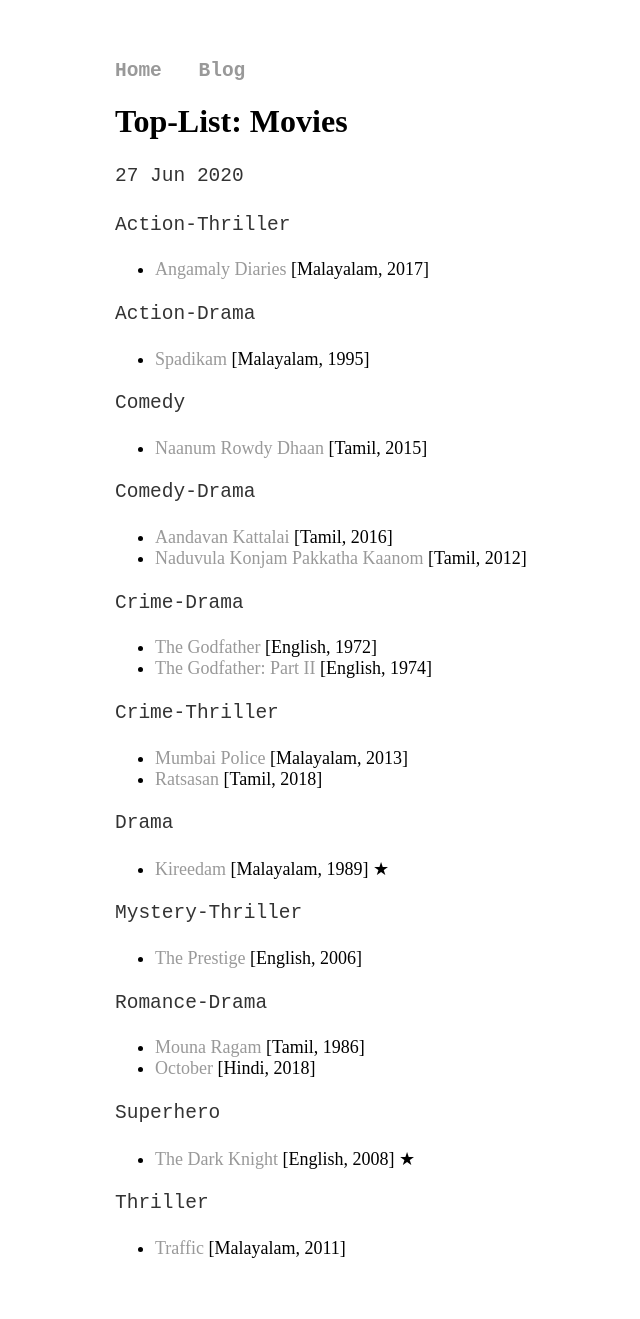
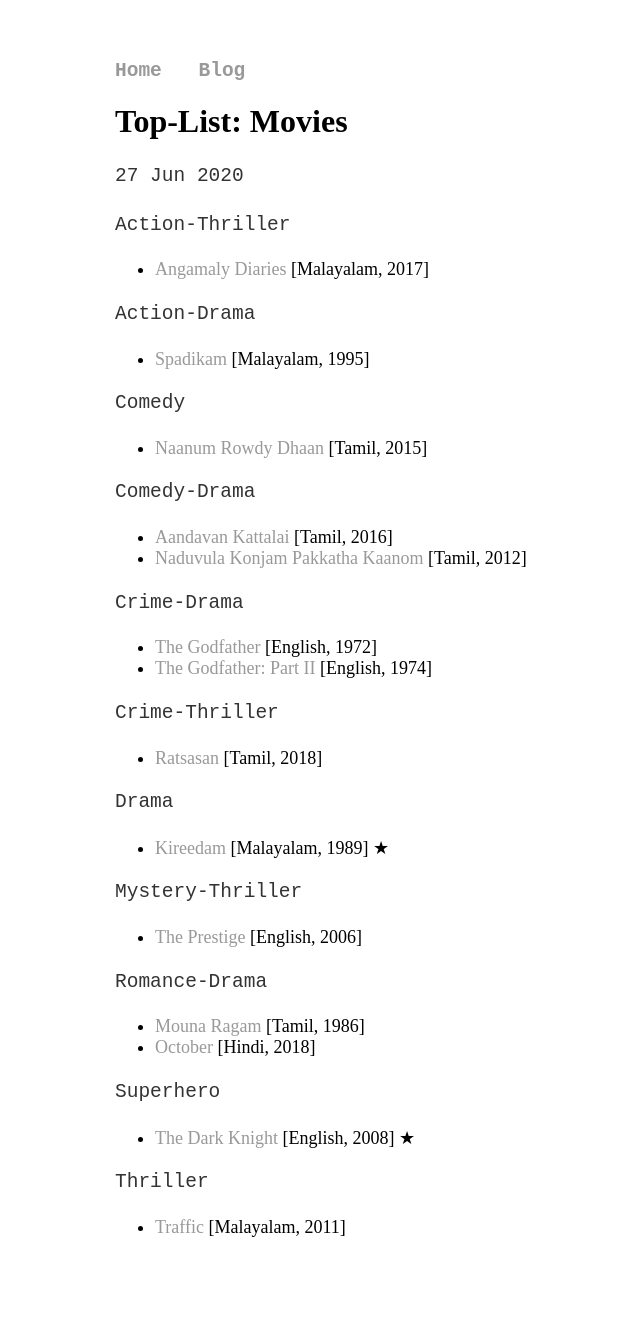
Before and after one commit to joe019/joe019.github.io, a Jekyll site: the page built from _posts/2020-06-27-movies.md, in a window 1280 px wide. Shown: the whole page, without its empty margins (45-685 px from the left). Built offline with Jekyll 4.4.1, drawn with Linux system fonts in a browser that asks for light colours; after the commit the page ends 1298 px from its top, so only the background shows below that.

Commit message:
Removed Mumbai Police

```diff
--- a/_posts/2020-06-27-movies.md
+++ b/_posts/2020-06-27-movies.md
@@ -22,7 +22,6 @@
 * [The Godfather: Part II](https://www.primevideo.com/detail/0M29QHEWWF4FRHWY7WUQ4M0RVF) [English, 1974]
 
 Crime-Thriller
-* [Mumbai Police](https://www.hotstar.com/in/movies/mumbai-police/1000081082) [Malayalam, 2013]
 * [Ratsasan](https://www.sunnxt.com/tamil-movie/detail/82686/ratsasan/) [Tamil, 2018]
 
 Drama
```
